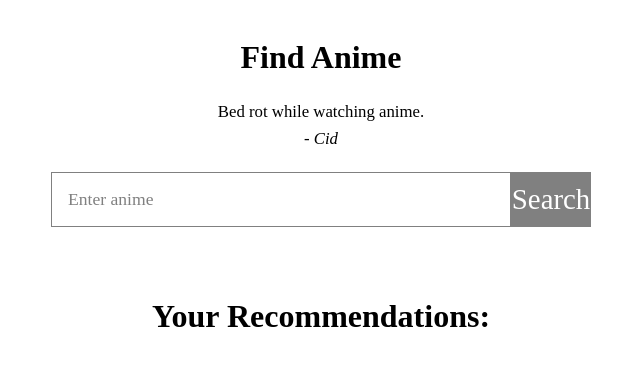
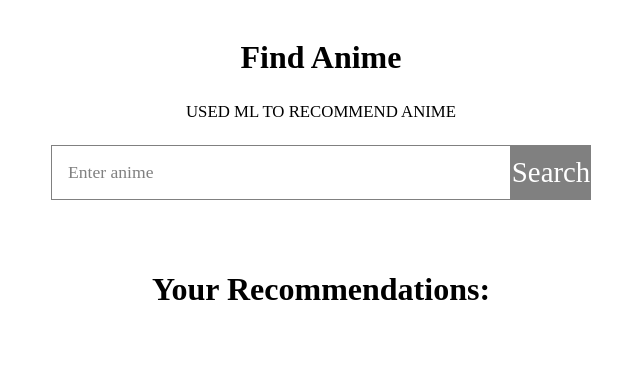
Before and after one commit to ciddy0/Anime-Recommender, a plain HTML site: page index.html in a window 1280 px wide. Shown: the whole page, without its empty margins (319-959 px from the left). Drawn offline with Linux system fonts and the light colour scheme.

Commit message:
Update index.html

```diff
--- a/index.html
+++ b/index.html
@@ -12,8 +12,7 @@
         <div class="meal-search">
           <h2 class="title">Find Anime</h2>
           <blockquote>
-            Bed rot while watching anime. <br />
-            <cite>- Cid</cite>
+             USED ML TO RECOMMEND ANIME<br />
           </blockquote>
           <div class="anime-search-box">
             <input
```
